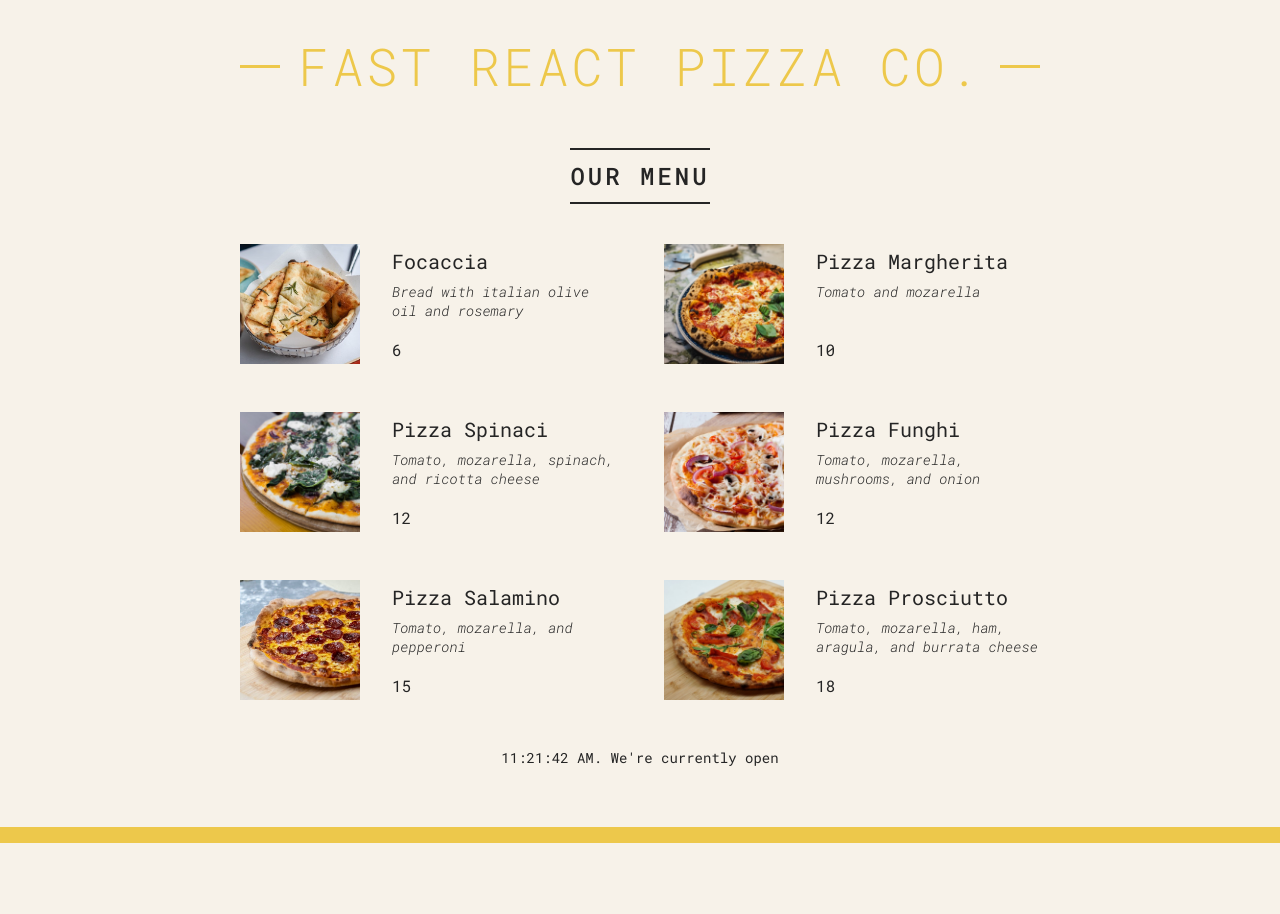
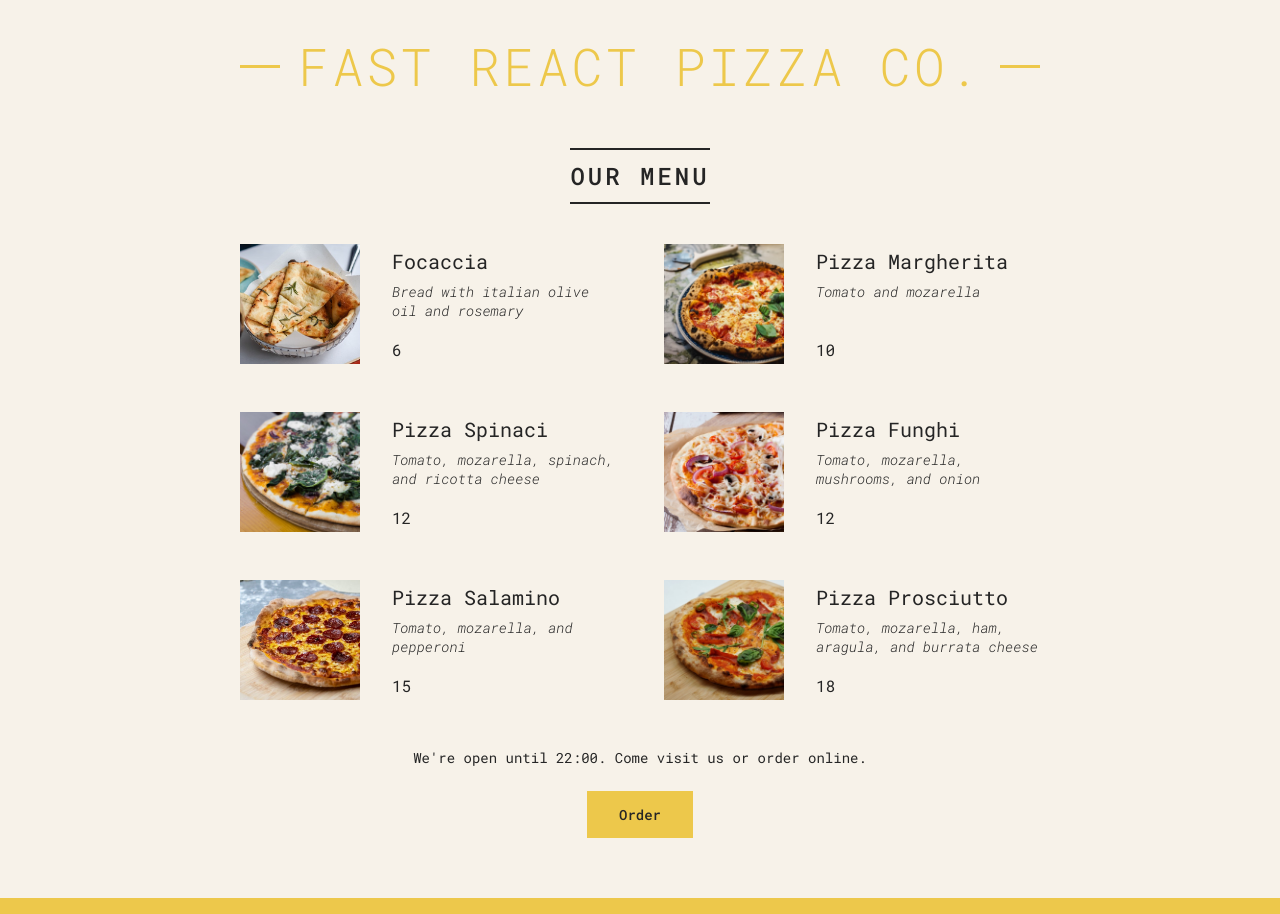
Before and after one commit to KBandipo/React-tutorial-pizza-menu, a React (Vite) app: page / in a window 1280 px wide. Before the commit the page ends 843 px from the top, so only its background shows below. Built offline with nearby package versions, Linux system fonts and the light colour scheme.

Commit message:
Rendering list with AND operator

```diff
--- a/src/App.jsx
+++ b/src/App.jsx
@@ -66,6 +66,10 @@
 
 // Menu
 function Menu() {
+  const pizzas = pizzaData;
+  // const pizzas =[];
+  const numPizzas = pizzas.length;
+
   return (
     <main className="menu">
       <h2>Our Menu</h2>
@@ -76,24 +80,6 @@
         price={10}
       />
       <Pizza
-        name="Focaccia"
-        ingredients="Bread with italian olive oil and rosemary"
-        photoName="pizzas/focaccia.jpg"
-        price={6}
-      />
-      <Pizza
-        name="Pizza Margherita"
-        ingredients="Tomato and mozarella"
-        photoName="pizzas/margherita.jpg"
-        price={10}
-      />
-      <Pizza
-        name="Pizza Spinaci"
-        ingredients="Tomato, mozarella, spinach, and ricotta cheese"
-        photoName="pizzas/spinaci.jpg"
-        price={12}
-      />
-      <Pizza
         name="Pizza Funghi"
         ingredients="Tomato, mozarella, mushrooms, and onion"
         photoName="pizzas/funghi.jpg"
@@ -101,8 +87,9 @@
       /> */}
 
       {/* Render the list of pizzadata */}
-      <ul className="pizzas">
-        {/* {pizzaData.map((pizza) => (
+      {numPizzas > 0 && (
+        <ul className="pizzas">
+          {/* {pizzas.map((pizza) => (
           <Pizza
             name={pizza.name}
             photoName={pizza.photoName}
@@ -110,10 +97,11 @@
             price={pizza.price}
           />
         ))} */}
-        {pizzaData.map((pizza) => (
-          <Pizza pizzaObj={pizza} key={pizza.Name} />
-        ))}
-      </ul>
+          {pizzas.map((pizza) => (
+            <Pizza pizzaObj={pizza} key={pizza.Name} />
+          ))}
+        </ul>
+      )}
     </main>
   );
 }
@@ -136,13 +124,18 @@
 // footer
 function Footer() {
   const hour = new Date().getHours();
-  const openHour = 12;
+  const openHour = 10;
   const closeHour = 22;
   const isOpen = hour >= openHour && hour <= closeHour;
-  console.log(isOpen);
+  // console.log(isOpen);
   return (
     <footer className="footer">
-      {new Date().toLocaleTimeString()}. We're currently open
+      {isOpen && (
+        <div className="order">
+          <p>We're open until {closeHour}:00. Come visit us or order online.</p>
+          <button className="btn">Order</button>
+        </div>
+      )}
     </footer>
   );
 }
```
